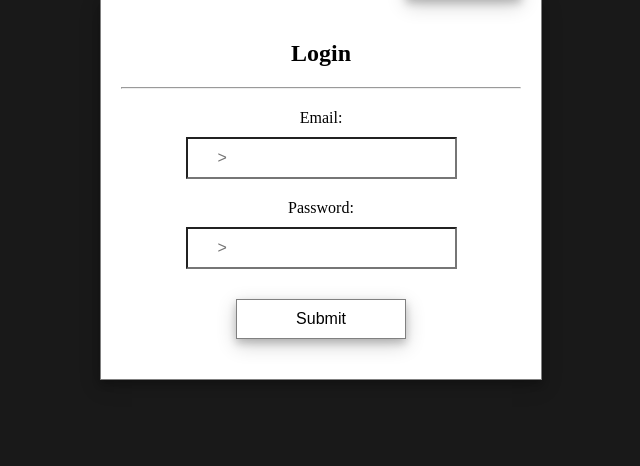
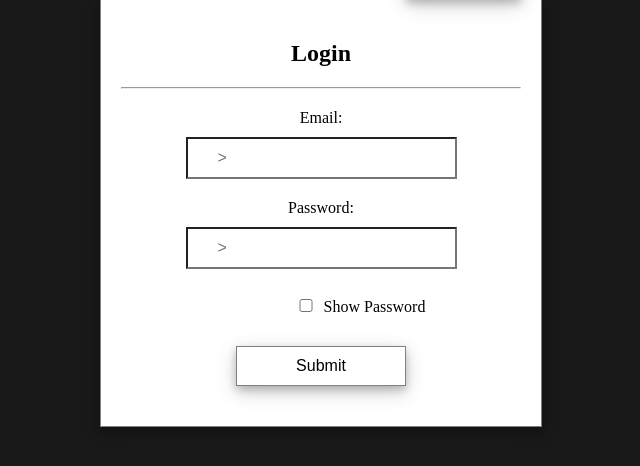
Before and after one commit to LarryGeorges-Muala/login-flow-django, a Django app: page /profile/ in a window 1280 px wide. Shown: the part 129-595 px from the top of the page, without its empty margins (319-959 px from the left). Run offline with Django 5.2, Linux system fonts and the light colour scheme.

Commit message:
Login show password widget

```diff
--- a/flow/templates/flow/profile.html
+++ b/flow/templates/flow/profile.html
@@ -20,6 +20,10 @@
             <div class="component-form-container">
                 <label class="label" for="password">Password:</label><br>
                 <input type="password" id="password" name="password" minlength="8" placeholder=">" required><br>
+            </div>
+
+            <div class="component-form-container">
+                <input type="checkbox" onclick="showPasswordLogin()"><span class="component-form-password-show">Show Password</span>
             </div>
 
             <div class="component-form-container">
@@ -161,6 +165,15 @@ function validatePassword() {
     document.getElementById("password_confirm").setAttribute("required", "");
 }
 
+function showPasswordLogin() {
+    var x = document.getElementById("password");
+    if (x.type === "password") {
+        x.type = "text";
+    } else {
+        x.type = "password";
+    }
+}
+
 function showPassword() {
     var x = document.getElementById("password");
     var y = document.getElementById("new_password");
```
